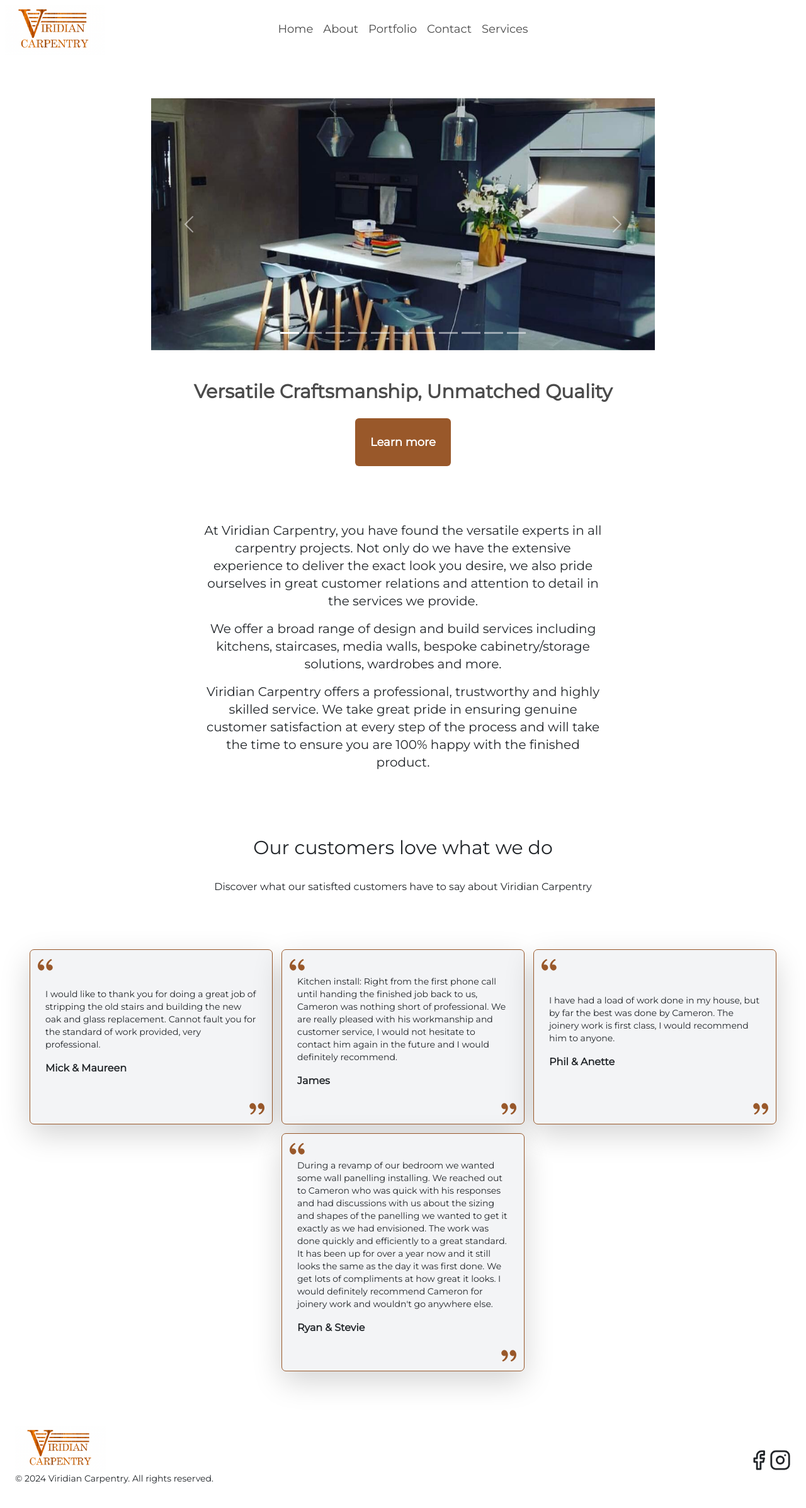
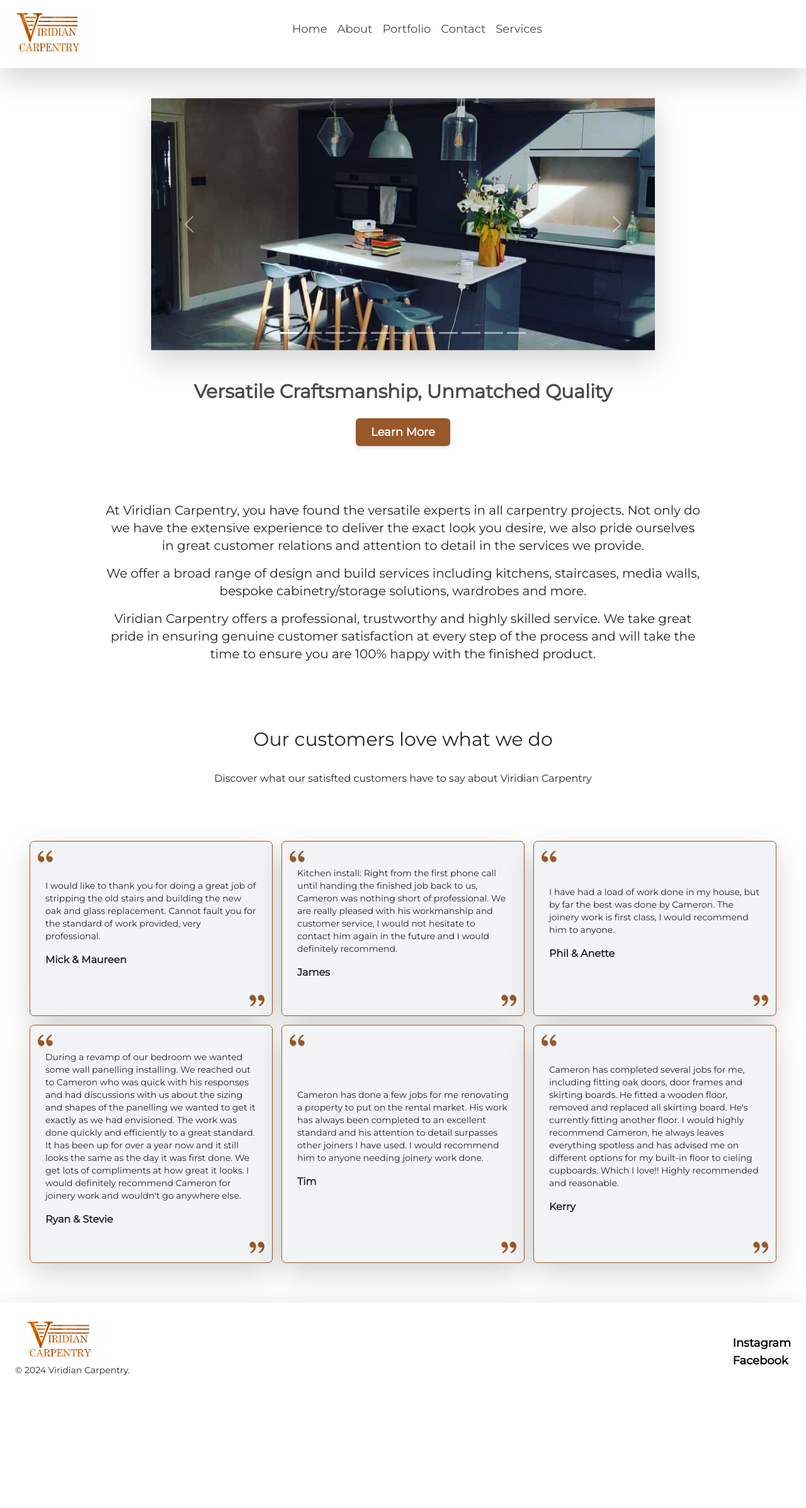
Before and after one commit to Szoph/Viridian, a Next.js app: page / in a window 1280 px wide. Shown: the top 2394 px of the page at 63% size. After the commit the page ends 2225 px from the top, so only its background shows below. Built offline with nearby package versions, Linux system fonts and the light colour scheme.

Commit message:
Made responsive on all screen sizes and made styles consistent throughout

```diff
--- a/components/AboutComponents/AboutPage.jsx
+++ b/components/AboutComponents/AboutPage.jsx
@@ -24,11 +24,11 @@ const AboutPage = () => {
                 <li className='pb-1'><span className='font-semibold'>And Much More:</span> From minor repairs to extensive renovations, we bring the same level of dedication and expertise to every project we undertake.</li>
             </ul>
             <div className='w-full ml-2'>
-                <img src='/Other/Other2.jpg' className='w-96 min-w-96'/>
+                <img src='/Other/Other2.jpg' className='w-96 min-w-96 mb-6'/>
             </div>
             </div>
             <p>Experience the exceptional quality and attention to detail that define Viridian Carpentry. Let us transform your space with our expert craftsmanship. </p>
-            <p><a className='font-extrabold text-green-700 hover:cursor-pointer ' href='/contact'>Contact us</a> now for a consultation</p>
+            <p><a className='font-extrabold no-underline text-[#99582A] font-bold hover:cursor-pointer ' href='/contact'>Contact us</a> now for a consultation</p>
         </div>
     </div>
   )
--- a/components/ExtraComponants/CarouselComponent.jsx
+++ b/components/ExtraComponants/CarouselComponent.jsx
@@ -12,7 +12,7 @@ const CarouselComponent = () => {
   }, []);
 
   return (
-    <div id="carouselExampleIndicators" className="carousel slide carousel-container" data-bs-ride="carousel">
+    <div id="carouselExampleIndicators" className="carousel slide carousel-container shadow-lg" data-bs-ride="carousel">
       <div className="carousel-indicators">
         <button type="button" data-bs-target="#carouselExampleIndicators" data-bs-slide-to="0" className="active" aria-current="true" aria-label="Slide 1"></button>
         <button type="button" data-bs-target="#carouselExampleIndicators" data-bs-slide-to="1" aria-label="Slide 2"></button>
--- a/components/ExtraComponants/Reviews.jsx
+++ b/components/ExtraComponants/Reviews.jsx
@@ -19,6 +19,14 @@ const Reviews = () => {
         {
             name: 'Ryan & Stevie',
             text: "During a revamp of our bedroom we wanted some wall panelling installing. We reached out to Cameron who was quick with his responses and had discussions with us about the sizing and shapes of the panelling we wanted to get it exactly as we had envisioned. The work was done quickly and efficiently to a great standard. It has been up for over a year now and it still looks the same as the day it was first done. We get lots of compliments at how great it looks. I would definitely recommend Cameron for joinery work and wouldn't go anywhere else."
+        },
+        {
+            name: 'Tim',
+            text: 'Cameron has done a few jobs for me renovating a property to put on the rental market. His work has always been completed to an excellent standard and his attention to detail surpasses other joiners I have used. I would recommend him to anyone needing joinery work done. '
+        },
+        {
+            name: 'Kerry',
+            text: "Cameron has completed several jobs for me, including fitting oak doors, door frames and skirting boards. He fitted a wooden floor, removed and replaced all skirting board. He's currently fitting another floor. I would highly recommend Cameron, he always leaves everything spotless and has advised me on different options for my built-in floor to cieling cupboards. Which I love!! Highly recommended and reasonable."
         }
 
     ])
--- a/components/HeaderFooter/Footer.jsx
+++ b/components/HeaderFooter/Footer.jsx
@@ -1,15 +1,16 @@
 import React from 'react'
+import Link from 'next/link'
 
 const Footer = () => {
   return (
-    <footer className='w-full p-4 flex items-center justify-between'>
+    <footer className='w-full p-4 flex items-center justify-between bg-white shadow-lg'>
       <div>
       <img src='/Logo.png' className='w-36 h-22 '/>
-        <p className='text-sm'>© 2024 Viridian Carpentry. All rights reserved.</p>
+        <p className='text-sm'>© 2024 Viridian Carpentry.</p>
       </div>
-      <div className='flex flex-row'>
-      <svg xmlns="http://www.w3.org/2000/svg" width="34" height="34" viewBox="0 0 24 24" fill="none" stroke="currentColor" strokeWidth="2" strokeLinecap="round" strokeLinejoin="round" className="lucide lucide-facebook"><path d="M18 2h-3a5 5 0 0 0-5 5v3H7v4h3v8h4v-8h3l1-4h-4V7a1 1 0 0 1 1-1h3z"/></svg>
-      <svg xmlns="http://www.w3.org/2000/svg" width="34" height="34" viewBox="0 0 24 24" fill="none" stroke="currentColor" strokeWidth="2" strokeLinecap="round" strokeLinejoin="round" className="lucide lucide-instagram"><rect width="20" height="20" x="2" y="2" rx="5" ry="5"/><path d="M16 11.37A4 4 0 1 1 12.63 8 4 4 0 0 1 16 11.37z"/><line x1="17.5" x2="17.51" y1="6.5" y2="6.5"/></svg>
+      <div className='flex flex-col'>
+      <Link href='https://www.instagram.com/viridiancarpentry/' target='_blank' className='text-lg text-black no-underline font-bold'>Instagram</Link>
+      <Link href='https://www.facebook.com/ViridianCarpentry?locale=en_GB' target='_blank' className='text-lg text-black no-underline font-bold'>Facebook</Link>
       </div>
     </footer>
   )
--- a/components/HeaderFooter/Header.jsx
+++ b/components/HeaderFooter/Header.jsx
@@ -1,20 +1,58 @@
-import React from 'react'
-import Link from 'next/link'
+'use client';
+import { useState } from 'react';
+import Link from 'next/link';
 
 const Header = () => {
+  const [toggleMobileMenu, setToggleMobileMenu] = useState(false);
   return (
-    <div className='relative flex justify-center items-center relative w-full h-full p-2'>
-      <div className='absolute left-2 top-2'>
+    <div className='sticky top-0 z-20 bg-white flex w-full h-full p-2 shadow-lg'>
+      <div className='flex justify-between items-center w-full'>
+      <div className=''>
+        <Link href='/'>
         <img src='/Logo.png' className='w-38 h-20 '/>
+        </Link>
       </div>
 
-      <ul className='flex gap-3 p-4'>
+
+      {/* desktop navbar */}
+      <div className='hidden lg:flex justify-center w-full'>
+      <ul className='flex gap-3 p-4 mr-24'>
        <Link href='/' className='grey text-lg no-underline hover:font-semibold'>Home</Link>
        <Link href='/about' className='grey text-lg no-underline font-medium hover:font-semibold'>About</Link>
        <Link href='/portfolio' className='grey text-lg no-underline font-medium hover:font-semibold'>Portfolio</Link>
        <Link href='/contact' className='grey text-lg no-underline font-medium hover:font-semibold'>Contact</Link>
        <Link href='/services' className='grey text-lg no-underline font-medium  hover:font-semibold'>Services</Link>
       </ul>
+      </div>
+      </div>
+
+      {/* mobile navbar */}
+      <div className='flex lg:hidden'>
+      <button
+                className="text-4xl "
+                onClick={() => setToggleMobileMenu((prev) => !prev)}
+              >
+                <div className="p-2">
+                <svg xmlns="http://www.w3.org/2000/svg" width="1em" height="1em" viewBox="0 0 24 24"><path fill="none" stroke="currentColor" strokeLinecap="round" strokeLinejoin="round" strokeWidth="2.5" d="M3 6h18M3 12h18M3 18h18"/></svg>
+                </div>
+              </button>
+
+              {toggleMobileMenu && (
+                <div className='absolute top-24 right-0 md:rounded-md md:w-1/3 w-full bg-white flex flex-col gap-2 shadow-lg justify-center items-center py-2'>
+
+                  <Link href='/' className='grey text-xl no-underline font-bold border-b border-gray-300 w-3/4 text-center py-2 shadow-b-md' onClick={() => setToggleMobileMenu(false)}>Home</Link>
+                  <Link href='/about' className='grey text-xl no-underline font-bold border-b border-gray-300 w-3/4 text-center pb-2 shadow-b-md' onClick={() => setToggleMobileMenu(false)}>About</Link>
+                  <Link href='/portfolio' className='grey text-xl no-underline font-bold border-b border-gray-300 w-3/4 text-center pb-2 shadow-b-md' onClick={() => setToggleMobileMenu(false)}>Portfolio</Link>
+                  <Link href='/contact' className='grey text-xl no-underline font-bold border-b border-gray-300 w-3/4 text-center pb-2 shadow-b-md' onClick={() => setToggleMobileMenu(false)}>Contact</Link>
+                  <Link href='/services' className='grey text-xl no-underline font-bold w-3/4 text-center pb-2' onClick={() => setToggleMobileMenu(false)}>Services</Link>
+
+                </div>
+              )}
+
+
+
+
+      </div>
     </div>
   )
 }
--- a/components/HomeComponents/Home.jsx
+++ b/components/HomeComponents/Home.jsx
@@ -16,13 +16,13 @@ const Home = () => {
 </div>
 <div className='flex items-center justify-center flex-col gap-3 pb-10'>
 
-  <h3 className='mont text-3xl grey font-bold'>Versatile Craftsmanship, Unmatched Quality</h3>
-  <Link href='/about' className='p-4 font-bold no-underline bg-[#99582A] text-white text-lg rounded-md hover:bg-[#639F5E]'>Learn more</Link>
+  <h3 className='mont text-3xl grey font-bold px-10 text-center'>Versatile Craftsmanship, Unmatched Quality</h3>
+  <Link href='/about' className='px-4 py-2 font-bold no-underline bg-[#99582A] text-white text-lg rounded-md hover:bg-[#C18A58] shadow-md'>Learn More</Link>
 </div>
 <div className='flex items-center justify-center flex-col p-2 mt-10 text-xl archivo mb-20'>
-  <p className= 'text-center w-1/2'>At Viridian Carpentry, you have found the versatile experts in all carpentry projects. Not only do we have the extensive experience to deliver the exact look you desire, we also pride ourselves in great customer relations and attention to detail in the services we provide.</p>
-  <p className='text-center w-1/2'>We offer a broad range of design and build services including kitchens, staircases, media walls, bespoke cabinetry/storage solutions, wardrobes and more. </p>
-  <p className='text-center w-1/2'>Viridian Carpentry offers a professional, trustworthy and highly skilled service. We take great pride in ensuring genuine customer satisfaction at every step of the process and will take the time to ensure you are 100% happy with the finished product. </p>
+  <p className= 'text-center lg:w-3/4 lg:p-0 p-8'>At Viridian Carpentry, you have found the versatile experts in all carpentry projects. Not only do we have the extensive experience to deliver the exact look you desire, we also pride ourselves in great customer relations and attention to detail in the services we provide.</p>
+  <p className='text-center lg:w-3/4 lg:p-0 p-8'>We offer a broad range of design and build services including kitchens, staircases, media walls, bespoke cabinetry/storage solutions, wardrobes and more. </p>
+  <p className='text-center lg:w-3/4 lg:p-0 p-8'>Viridian Carpentry offers a professional, trustworthy and highly skilled service. We take great pride in ensuring genuine customer satisfaction at every step of the process and will take the time to ensure you are 100% happy with the finished product. </p>
 </div>
 
 <Reviews />
--- a/components/PortfolioComponents/NextPrevious.jsx
+++ b/components/PortfolioComponents/NextPrevious.jsx
@@ -4,8 +4,8 @@ import React from 'react'
 const NextPrevious = ({ currentTab, setCurrentTab}) => {
   return (
     <div className='relative'>
-        {currentTab !== 0 && <button className='bg-[#99582a] rounded-md text-white font-semibold p-2 absolute bottom-6 lg:left-28 md:left-18 left-4 w-40' onClick={() => setCurrentTab(currentTab - 1)}>Previous Page</button>}
-        {currentTab !== 5 && <button className='bg-[#99582a] rounded-md text-white font-semibold p-2 absolute bottom-6 lg:right-28 md:right-18 right-4 w-40' onClick={() => setCurrentTab(currentTab + 1)}>Next Page</button>}
+        {currentTab !== 0 && <button className='bg-[#99582a] hover:bg-[#C18A58] rounded-md text-white font-semibold p-2 absolute bottom-6 lg:left-28 md:left-18 left-4 w-40' onClick={() => setCurrentTab(currentTab - 1)}>Previous Page</button>}
+        {currentTab !== 5 && <button className='bg-[#99582a] hover:bg-[#C18A58] rounded-md text-white font-semibold p-2 absolute bottom-6 lg:right-28 md:right-18 right-4 w-40' onClick={() => setCurrentTab(currentTab + 1)}>Next Page</button>}
     </div>
   )
 }
--- a/components/PortfolioComponents/Tabs.jsx
+++ b/components/PortfolioComponents/Tabs.jsx
@@ -19,7 +19,7 @@ const Tabs = ({currentTab, setCurrentTab}) => {
 
 
   return (
-    <div className='flex justify-center mb-4'>
+    <div className='flex justify-center my-10'>
         <ul className="nav nav-tabs flex justify-center w-full font-semibold">
   <li className="nav-item">
     <a className={`text-black md:text-lg lg:text-lg text-sm hover:cursor-pointer nav-link ${currentTab === 0 ? 'active' : ''}`} onClick={() => setTab(0)}>Kitchens</a>
--- a/components/ServicesComponents/ServiceCards.jsx
+++ b/components/ServicesComponents/ServiceCards.jsx
@@ -6,7 +6,7 @@ const ServiceCards = ({info}) => {
   return (
   <div className='w-full flex flex-wrap justify-center'>
   {info.map((service, index) => (
-    <div key={index} className='w-96 bg-[#C18A58] opacity-80 hover:opacity-100 text-white rounded-md p-6 m-4 lg:basis-1/3 basis-full shadow-lg hover:scale-105'>
+    <div key={index} className='w-96 bg-[#C18A58] lg:opacity-80 lg:hover:opacity-100 text-white rounded-md p-6 m-4 lg:basis-1/3 basis-full shadow-lg hover:scale-105'>
         <h3 className='text-xl font-bold mb-2'>{service.title}</h3>
         <ul>
          {service.list.map((item, idx) => (
--- a/components/ServicesComponents/ServicesPage.jsx
+++ b/components/ServicesComponents/ServicesPage.jsx
@@ -41,7 +41,7 @@ const ServicesPage = () => {
 
 
       <div className='text-xl flex justify-center items-center my-10'>
-        <p className=''>Follow us on <a href='https://www.instagram.com/viridiancarpentry/' target='_blank' className='font-bold text-[#99582A]'>Instagram</a> to keep up to date with recent projects</p>
+        <p className='px-8'>Follow us on <a href='https://www.instagram.com/viridiancarpentry/' target='_blank' className='font-bold text-[#99582A]'>Instagram</a> to keep up to date with recent projects</p>
       </div>
     </div>
   )
```
